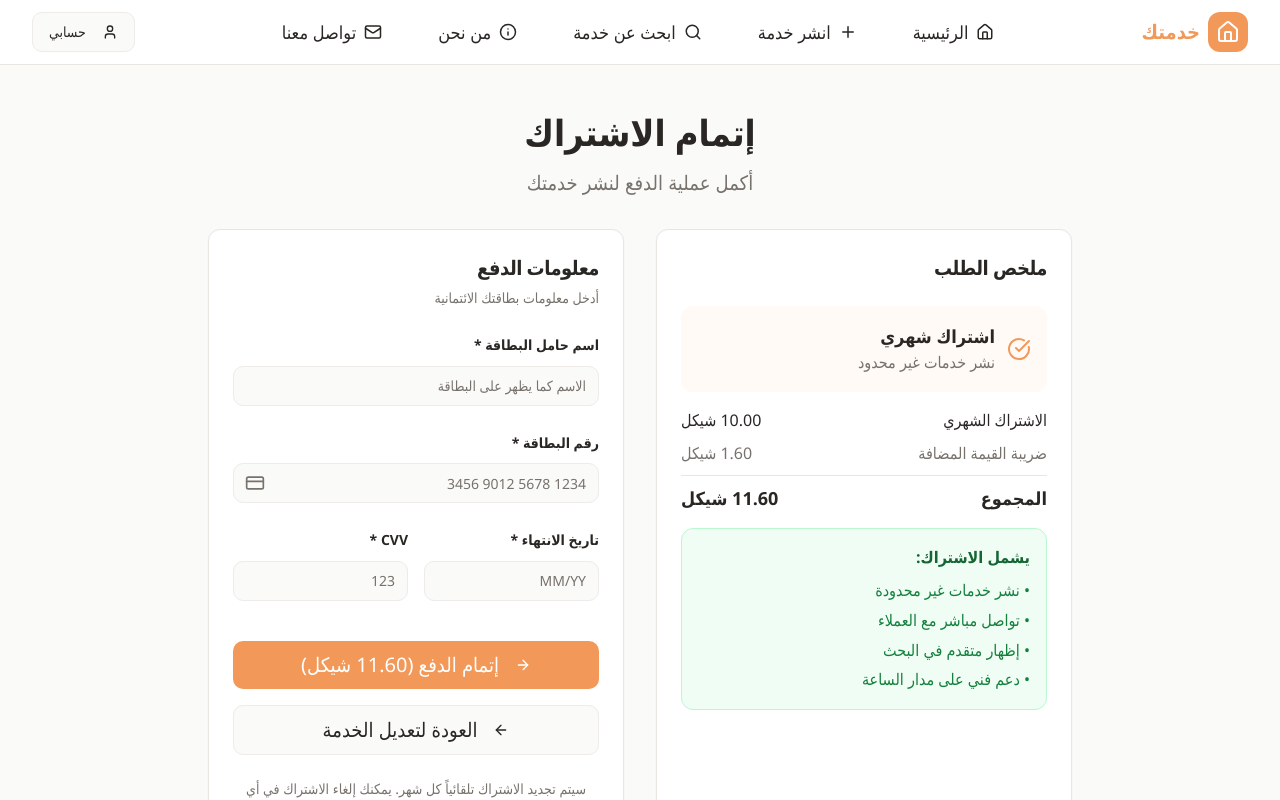
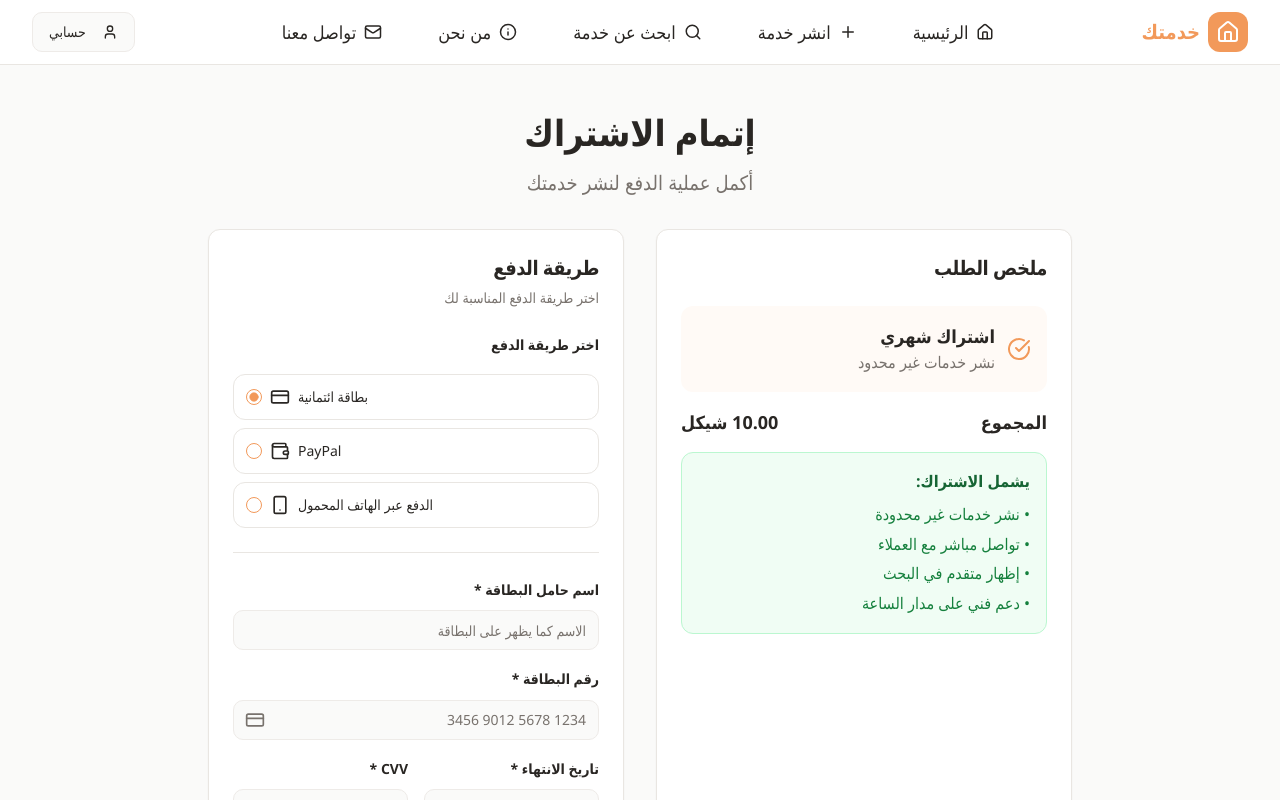
Before and after one commit to shatharifaii-sketch/khadamat, a React (Vite) app: page /checkout in a window 1280 px wide. Shown: the top 800 px of the page. Built offline with nearby package versions, Linux system fonts and the light colour scheme.

Commit message:
Remove tax and add payment options
Removed the tax-related elements from the checkout page and added placeholder payment options.

```diff
--- a/src/pages/Checkout.tsx
+++ b/src/pages/Checkout.tsx
@@ -5,7 +5,8 @@ import { Card, CardContent, CardDescription, CardHeader, CardTitle } from '@/com
 import { Input } from '@/components/ui/input';
 import { Label } from '@/components/ui/label';
 import { Separator } from '@/components/ui/separator';
-import { CreditCard, CheckCircle, ArrowRight, ArrowLeft } from 'lucide-react';
+import { RadioGroup, RadioGroupItem } from '@/components/ui/radio-group';
+import { CreditCard, CheckCircle, ArrowRight, ArrowLeft, Smartphone, Wallet } from 'lucide-react';
 import { useNavigate, useLocation } from 'react-router-dom';
 import Navigation from '@/components/Navigation';
 
@@ -14,6 +15,7 @@ const Checkout = () => {
   const location = useLocation();
   const serviceData = location.state?.serviceData;
 
+  const [paymentMethod, setPaymentMethod] = useState('card');
   const [paymentData, setPaymentData] = useState({
     cardNumber: '',
     expiryDate: '',
@@ -66,18 +68,9 @@ const Checkout = () => {
               </div>
 
               <div className="space-y-2">
-                <div className="flex justify-between">
-                  <span>الاشتراك الشهري</span>
-                  <span>10.00 شيكل</span>
-                </div>
-                <div className="flex justify-between text-muted-foreground">
-                  <span>ضريبة القيمة المضافة</span>
-                  <span>1.60 شيكل</span>
-                </div>
-                <Separator />
                 <div className="flex justify-between font-bold text-lg">
                   <span>المجموع</span>
-                  <span>11.60 شيكل</span>
+                  <span>10.00 شيكل</span>
                 </div>
               </div>
 
@@ -103,13 +96,46 @@ const Checkout = () => {
           {/* Payment Form */}
           <Card>
             <CardHeader>
-              <CardTitle className="text-xl">معلومات الدفع</CardTitle>
+              <CardTitle className="text-xl">طريقة الدفع</CardTitle>
               <CardDescription>
-                أدخل معلومات بطاقتك الائتمانية
+                اختر طريقة الدفع المناسبة لك
               </CardDescription>
             </CardHeader>
             <CardContent>
               <form onSubmit={handlePayment} className="space-y-6">
+                {/* Payment Method Selection */}
+                <div className="space-y-4">
+                  <Label className="text-large font-semibold">اختر طريقة الدفع</Label>
+                  <RadioGroup value={paymentMethod} onValueChange={setPaymentMethod}>
+                    <div className="flex items-center space-x-2 p-3 border rounded-lg">
+                      <RadioGroupItem value="card" id="card" />
+                      <Label htmlFor="card" className="flex items-center gap-2 cursor-pointer">
+                        <CreditCard size={20} />
+                        <span>بطاقة ائتمانية</span>
+                      </Label>
+                    </div>
+                    <div className="flex items-center space-x-2 p-3 border rounded-lg">
+                      <RadioGroupItem value="paypal" id="paypal" />
+                      <Label htmlFor="paypal" className="flex items-center gap-2 cursor-pointer">
+                        <Wallet size={20} />
+                        <span>PayPal</span>
+                      </Label>
+                    </div>
+                    <div className="flex items-center space-x-2 p-3 border rounded-lg">
+                      <RadioGroupItem value="mobile" id="mobile" />
+                      <Label htmlFor="mobile" className="flex items-center gap-2 cursor-pointer">
+                        <Smartphone size={20} />
+                        <span>الدفع عبر الهاتف المحمول</span>
+                      </Label>
+                    </div>
+                  </RadioGroup>
+                </div>
+
+                <Separator />
+
+                {/* Card Payment Form */}
+                {paymentMethod === 'card' && (
+                  <div className="space-y-4">
                     <div className="space-y-2">
                       <Label htmlFor="cardholderName" className="text-large font-semibold">اسم حامل البطاقة *</Label>
                       <Input
@@ -161,11 +187,34 @@ const Checkout = () => {
                         />
                       </div>
                     </div>
+                  </div>
+                )}
+
+                {/* PayPal Payment */}
+                {paymentMethod === 'paypal' && (
+                  <div className="text-center p-6 border rounded-lg bg-blue-50">
+                    <Wallet className="mx-auto mb-4 text-blue-600" size={48} />
+                    <p className="text-lg mb-4">سيتم توجيهك إلى PayPal لإتمام الدفع</p>
+                  </div>
+                )}
+
+                {/* Mobile Payment */}
+                {paymentMethod === 'mobile' && (
+                  <div className="text-center p-6 border rounded-lg bg-green-50">
+                    <Smartphone className="mx-auto mb-4 text-green-600" size={48} />
+                    <p className="text-lg mb-4">سيتم إرسال رسالة نصية لإتمام الدفع</p>
+                    <Input
+                      placeholder="رقم الهاتف المحمول"
+                      className="text-large"
+                      required
+                    />
+                  </div>
+                )}
 
                 <div className="space-y-4 pt-4">
                   <Button type="submit" size="lg" className="w-full text-xl py-6">
                     <ArrowRight className="ml-2" size={20} />
-                    إتمام الدفع (11.60 شيكل)
+                    إتمام الدفع (10.00 شيكل)
                   </Button>
 
                   <Button
```
Lines whose indentation alone changed are shown as unchanged.
